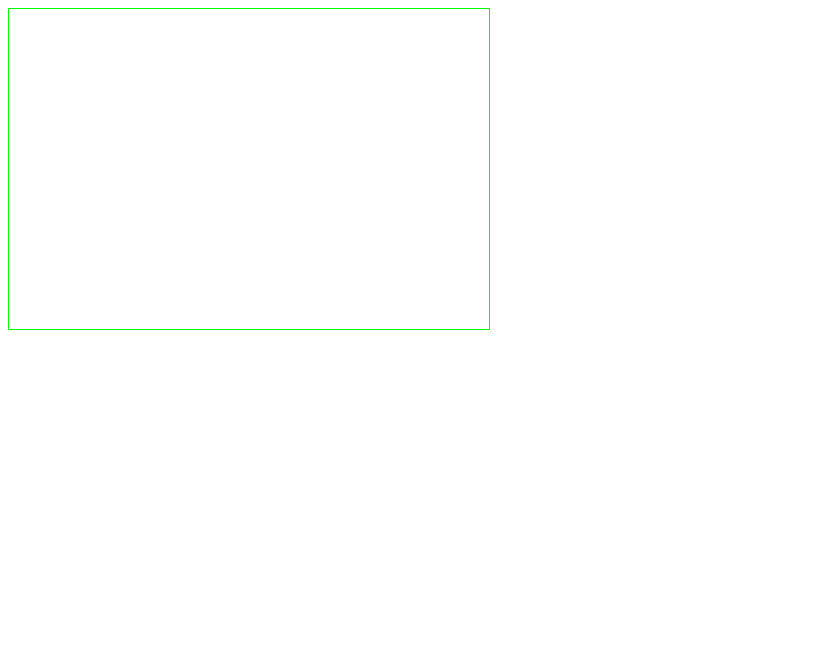
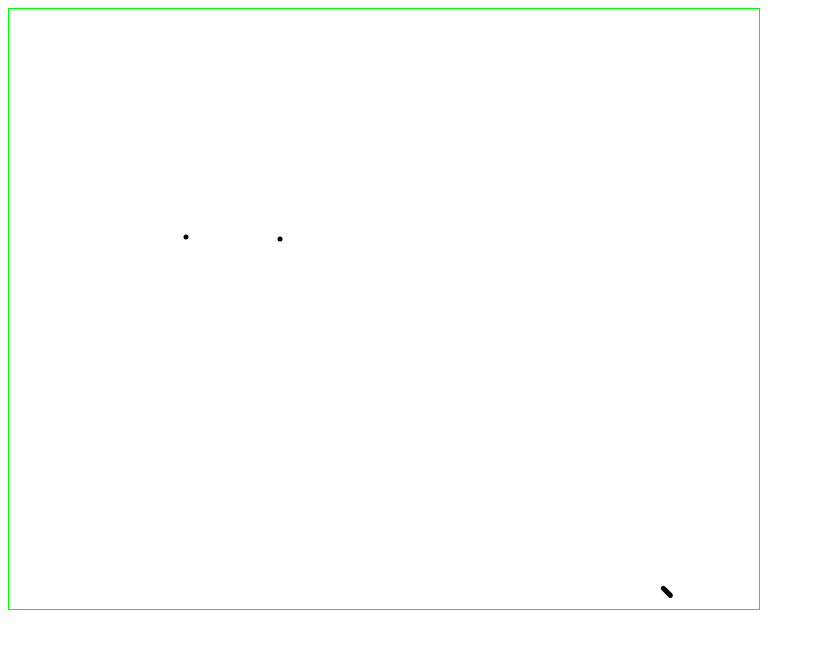
Before and after one commit to mbarde/turtlemania-ts, a website built with webpack: page dist/index.html in a window 1280 px wide. Shown: the whole page, without its empty margins (0-815 px from the left). Built offline with Linux system fonts and the light colour scheme.

Commit message:
add coins

```diff
--- /dev/null
+++ b/src/coin.ts
@@ -0,0 +1,47 @@
+import { Turtle } from './turtle';
+import { Vector2 } from './vector';
+
+export class Coin {
+
+  private context: CanvasRenderingContext2D;
+  private pos: Vector2;
+  private size: number;
+
+  constructor(context: CanvasRenderingContext2D, fieldSize: Vector2) {
+    this.context = context;
+    this.size = 5;
+
+    // random spawn within field size
+    // respecting leaving free this margin
+    let fieldMargin = 30;
+    this.pos = new Vector2(
+      Math.floor(
+        Math.random() * fieldSize.x - (2*fieldMargin)
+      ) + fieldMargin,
+      Math.floor(
+        Math.random() * fieldSize.y - (2*fieldMargin)
+      ) + fieldMargin
+    );
+  }
+
+  draw() {
+      let ctx: CanvasRenderingContext2D;
+      ctx = this.context;
+      ctx.lineCap = 'round';
+      ctx.lineJoin = 'round';
+      ctx.strokeStyle = 'black';
+      ctx.lineWidth = this.size;
+      ctx.beginPath();
+      ctx.moveTo(this.pos.x, this.pos.y);
+      ctx.lineTo(this.pos.x, this.pos.y);
+      ctx.stroke();
+  }
+
+  touchedByTurtle(turtle: Turtle) {
+    let distance, h: number;
+    distance = this.pos.distanceTo(turtle.getPos());
+    h = Math.floor(this.size/2) + Math.floor(turtle.getWidth());
+    if (distance <= h) return true;
+  }
+
+}
--- a/src/game.ts
+++ b/src/game.ts
@@ -1,9 +1,11 @@
+import { Coin } from './coin';
 import { Turtle } from './turtle';
-import { Vector2 } from './vector'
+import { Vector2 } from './vector';
 
 export class Game {
 
   private canvas: HTMLCanvasElement;
+  private coins: Array<Coin>;
   private context: CanvasRenderingContext2D;
   private fps: number;
   private interval: NodeJS.Timeout;
@@ -16,19 +18,41 @@ export class Game {
     this.context = canvas.getContext('2d');
     this.isPaused = false;
     this.lastUpdate = Date.now();
-    this.turtle = new Turtle(this.context, new Vector2(250, 250));
+
+    let tx = Math.floor(this.canvas.width / 2);
+    let ty = Math.floor(this.canvas.height / 2);
+    this.turtle = new Turtle(this.context, new Vector2(tx, ty));
+
+    let fieldSize = new Vector2(this.canvas.width, this.canvas.height);
+    this.coins = [
+      new Coin(this.context, fieldSize),
+      new Coin(this.context, fieldSize),
+      new Coin(this.context, fieldSize),
+    ];
 
     this.resume();
   }
 
   update() {
     let now, ticks: number;
+    let hitCoins: Array<number>;
+
     now = Date.now();
     ticks = now - this.lastUpdate;
 
     this.turtle.update(ticks);
     this.clearCanvas();
     this.turtle.draw();
+
+    hitCoins = [];
+    for (let i = 0; i < this.coins.length; i++) {
+      this.coins[i].draw();
+      if (this.coins[i].touchedByTurtle(this.turtle)) {
+        hitCoins.push(i);
+      }
+    }
+    // remove all coins which were hit by turtle
+    hitCoins.forEach((index) => this.coins.splice(index, 1));
 
     this.fps = 1000 / ticks;
     this.lastUpdate = now;
@@ -50,7 +74,7 @@ export class Game {
   resume() {
     this.isPaused = false;
     this.lastUpdate = Date.now();
-    this.interval = setInterval(() => this.update(), 50);
+    this.interval = setInterval(() => this.update(), 1);
   }
 
   keyDown(keyCode: string) {
@@ -70,7 +94,7 @@ export class Game {
 
   }
 
-  getFPS() {
+  getFPS(): number {
     return this.fps;
   }
 
--- a/src/index.ts
+++ b/src/index.ts
@@ -4,7 +4,6 @@ let canvas = document.getElementById('canvas') as HTMLCanvasElement;
 let game = new Game(canvas);
 
 window.addEventListener('keydown', function(event){
-  console.log(event.code);
 	game.keyDown(event.code);
 }, false);
 
--- a/src/turtle.ts
+++ b/src/turtle.ts
@@ -8,6 +8,7 @@ export class Turtle {
   private length: number;
   private pos: Vector2;
   private speed: number;
+  private steerSpeed: number;
   private width: number;
 
   constructor(context: CanvasRenderingContext2D, pos: Vector2) {
@@ -16,16 +17,13 @@ export class Turtle {
     this.context = context;
     this.length = 10;
     this.pos = pos;
-    this.speed = 0.6;
+    this.speed = 0.8;
+    this.steerSpeed = 10;
     this.width = 5;
   }
 
   update(ticks: number) {
     let dir: Vector2;
-
-    if (this.angle > 360) this.angle -= 360;
-    if (this.angle < 0) this.angle = 360 - this.angle;
-
     dir = this.baseDirection.clone();
     dir.rotate(this.angle);
     dir.normalize();
@@ -61,11 +59,21 @@ export class Turtle {
   }
 
   turnLeft() {
-    this.angle += 5;
+    this.angle += this.steerSpeed;
+    if (this.angle > 360) this.angle -= 360;
   }
 
   turnRight() {
-    this.angle -= 5;
+    this.angle -= this.steerSpeed;
+    if (this.angle < 0) this.angle = 360 + this.angle;
+  }
+
+  getPos(): Vector2 {
+    return this.pos;
+  }
+
+  getWidth(): number {
+    return this.width;
   }
 
 }
--- a/src/vector.ts
+++ b/src/vector.ts
@@ -35,13 +35,23 @@ export class Vector2 {
 
   normalize() {
     let mag: number;
-    mag = Math.sqrt((this.x * this.x) + (this.y * this.y));
+    mag = this.magnitude();
     if (mag === 0) return;
     this.x = this.x / mag;
     this.y = this.y / mag;
   }
 
-  clone() {
+  magnitude(): number {
+    return Math.sqrt((this.x * this.x) + (this.y * this.y));
+  }
+
+  distanceTo(vec: Vector2): number {
+    let hVec = this.clone();
+    hVec.sub(vec);
+    return hVec.magnitude();
+  }
+
+  clone(): Vector2 {
     return new Vector2(this.x, this.y);
   }
 }
```
Also changed, not shown: dist/bundle.js, dist/index.html.
